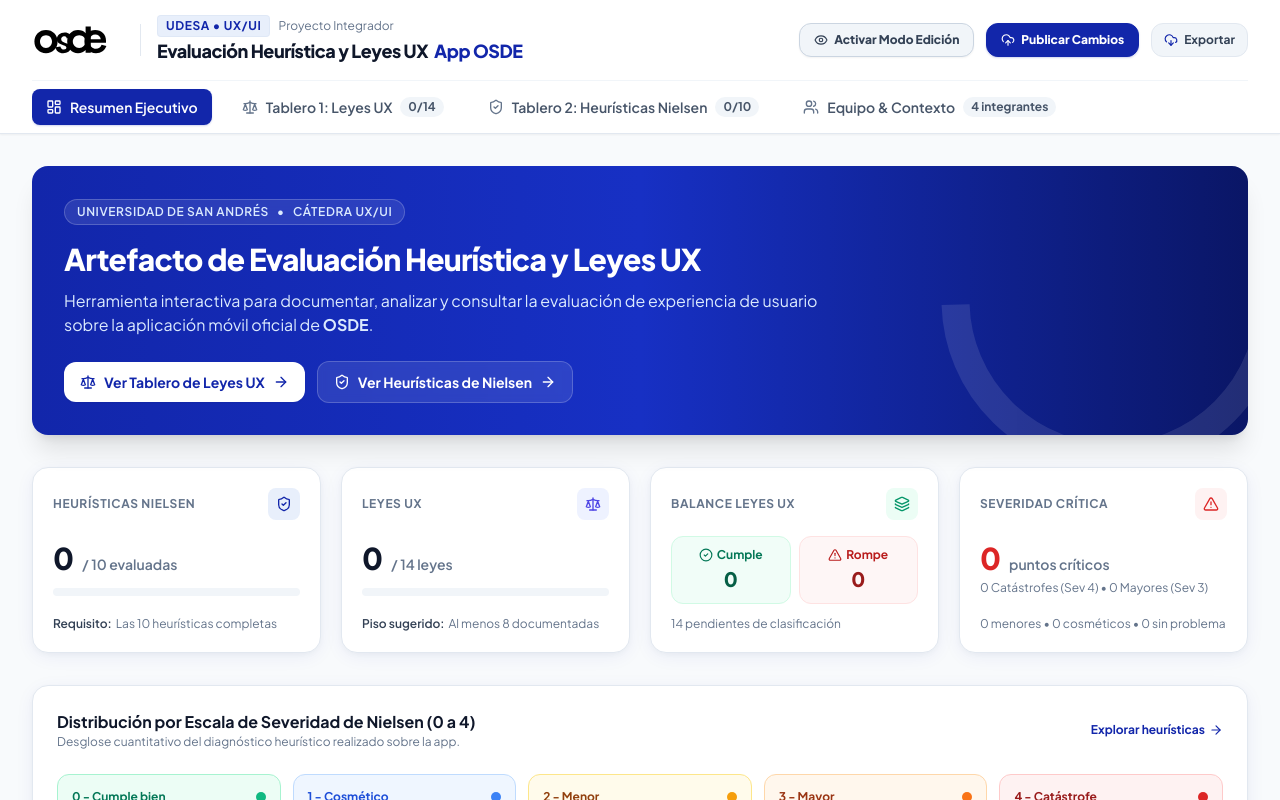
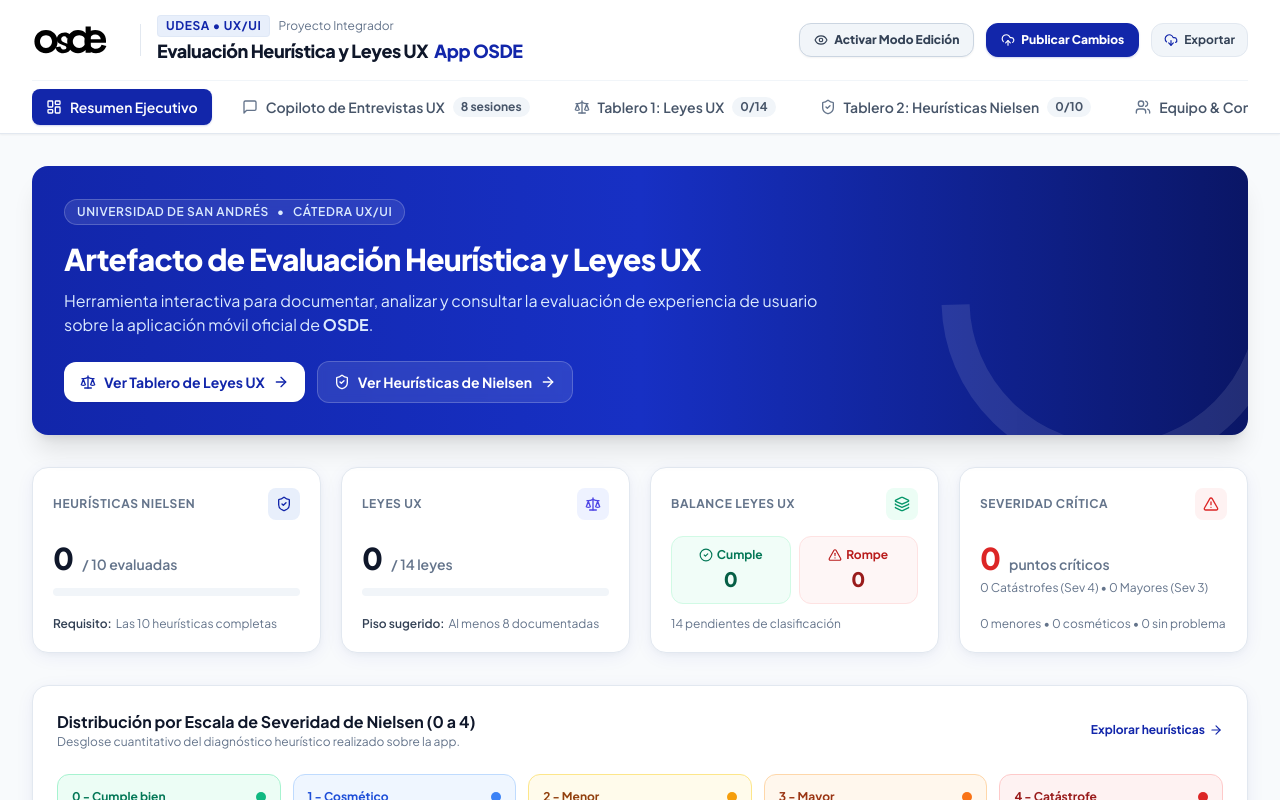
Before and after one commit to FranUdeSA/UX-UI, a React (Vite) app: page / in a window 1280 px wide. Shown: the top 800 px of the page. Built offline with nearby package versions, Linux system fonts and the light colour scheme.

Commit message:
feat: integrar solapa de entrevistas UX con boton de publicar cambios

```diff
--- a/src/App.tsx
+++ b/src/App.tsx
@@ -11,6 +11,7 @@
 import { PublishModal } from './components/PublishModal';
 import { TeamFooter } from './components/TeamFooter';
 import { teamData } from './data/teamData';
+import { InterviewModule } from './components/interview/InterviewModule';
 import { Users, GraduationCap, Sparkles } from 'lucide-react';
 
 const STORAGE_LAWS_KEY = 'osde_ux_laws_v1';
@@ -134,6 +135,10 @@
           />
         )}
 
+        {activeTab === 'interview' && (
+          <InterviewModule />
+        )}
+
         {activeTab === 'laws' && (
           <UxLawsBoard
             laws={laws}
--- a/src/components/Header.tsx
+++ b/src/components/Header.tsx
@@ -1,6 +1,6 @@
 import React from 'react';
 import { ActiveTab } from '../types';
-import { LayoutDashboard, Scale, ShieldCheck, Users, Edit3, Eye, DownloadCloud, CloudUpload } from 'lucide-react';
+import { LayoutDashboard, Scale, ShieldCheck, Users, Edit3, Eye, DownloadCloud, CloudUpload, MessageSquare } from 'lucide-react';
 
 interface HeaderProps {
   activeTab: ActiveTab;
@@ -29,6 +29,12 @@
       label: 'Resumen Ejecutivo',
       icon: LayoutDashboard,
       badge: null
+    },
+    {
+      id: 'interview' as ActiveTab,
+      label: 'Copiloto de Entrevistas UX',
+      icon: MessageSquare,
+      badge: '8 sesiones'
     },
     {
       id: 'laws' as ActiveTab,
--- a/src/types/index.ts
+++ b/src/types/index.ts
@@ -39,7 +39,7 @@
   };
 }
 
-export type ActiveTab = 'dashboard' | 'laws' | 'nielsen' | 'team';
+export type ActiveTab = 'dashboard' | 'interview' | 'laws' | 'nielsen' | 'team';
 
 export interface EvidenceModalData {
   isOpen: boolean;
```
